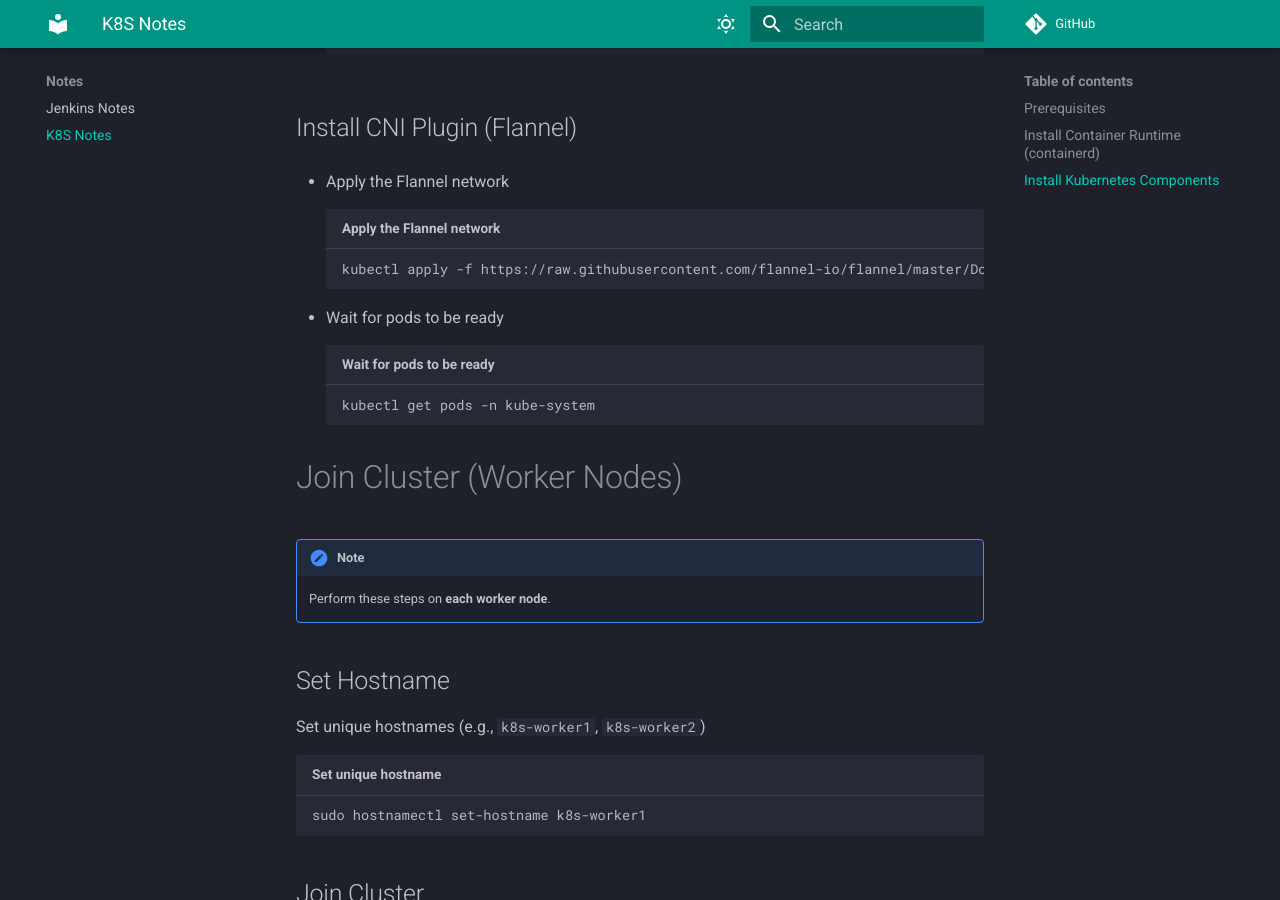
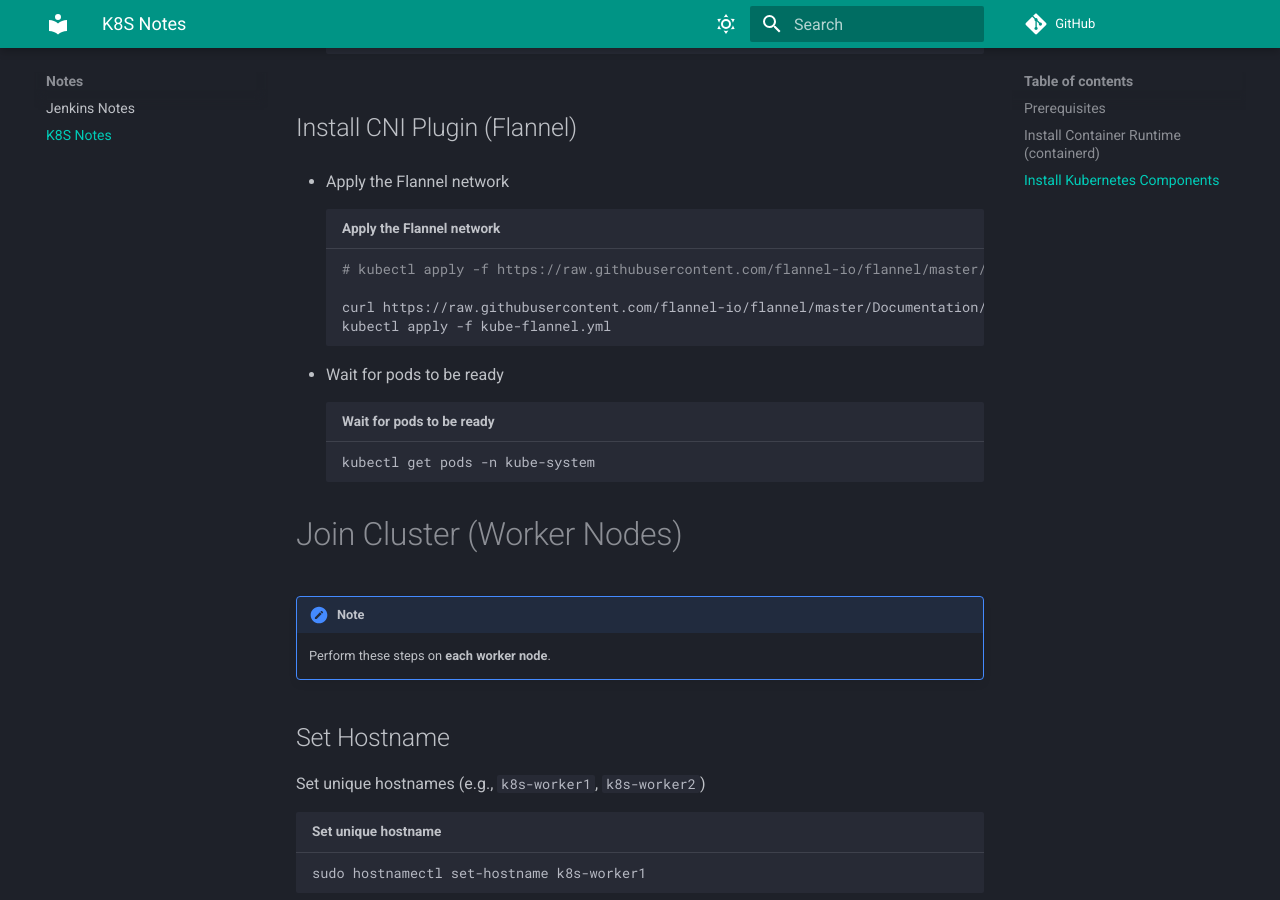
Before and after one commit to zhouushe/notes, an MkDocs documentation site: the page built from docs/k8s.md, in a window 1280 px wide and 900 px high, scrolled down 3462 px. Built offline with MkDocs 1.6.1 and Material for MkDocs 9.7.7, drawn with Linux system fonts in a browser that asks for light colours; comment, search, counter and statistics services are not loaded.

Commit message:
Update k8s.md

````diff
--- a/docs/k8s.md
+++ b/docs/k8s.md
@@ -115,7 +115,10 @@
 ## Install CNI Plugin (Flannel)
 - Apply the Flannel network
 ```bash title="Apply the Flannel network"
-kubectl apply -f https://raw.githubusercontent.com/flannel-io/flannel/master/Documentation/kube-flannel.yml
+# kubectl apply -f https://raw.githubusercontent.com/flannel-io/flannel/master/Documentation/kube-flannel.yml
+
+curl https://raw.githubusercontent.com/flannel-io/flannel/master/Documentation/kube-flannel.yml -o kube-flannel.yml
+kubectl apply -f kube-flannel.yml
 ```
 
 - Wait for pods to be ready
````
